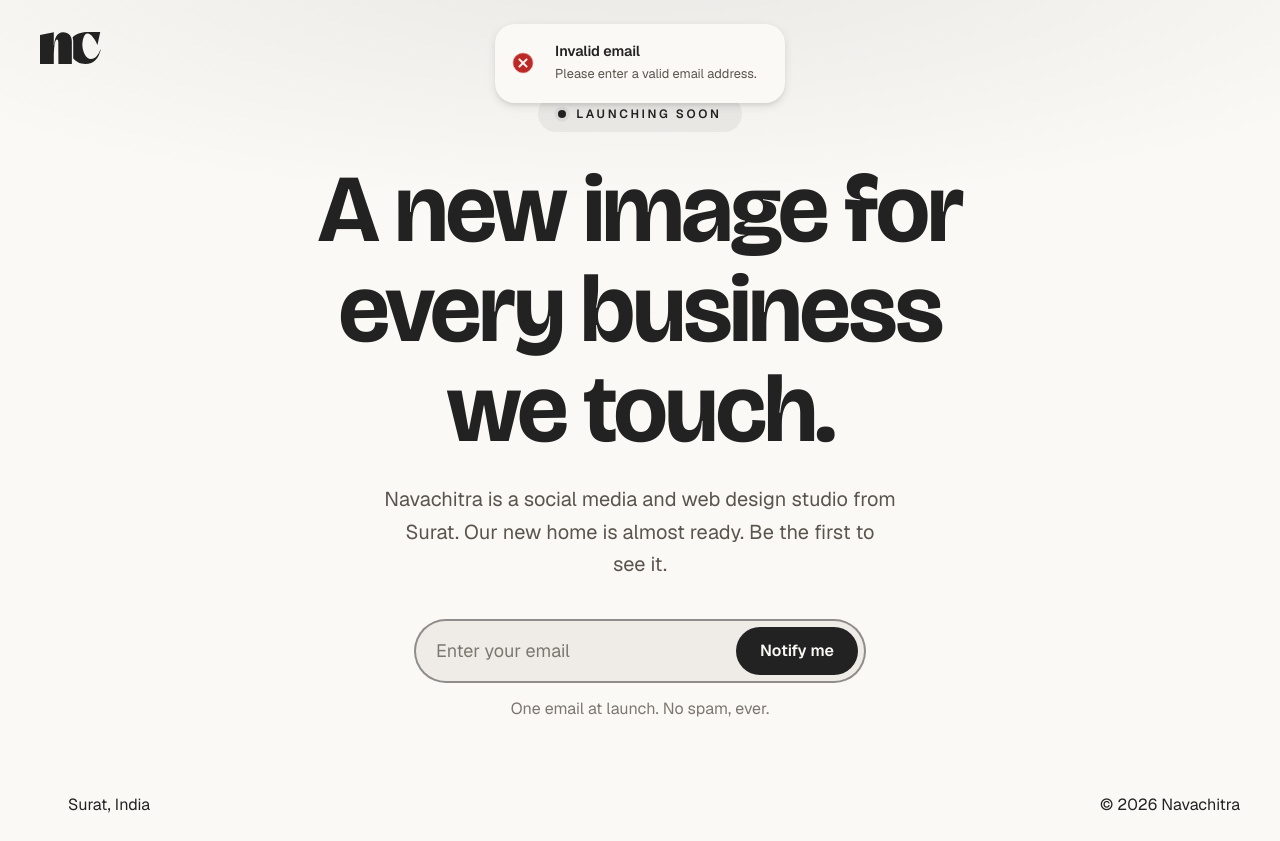
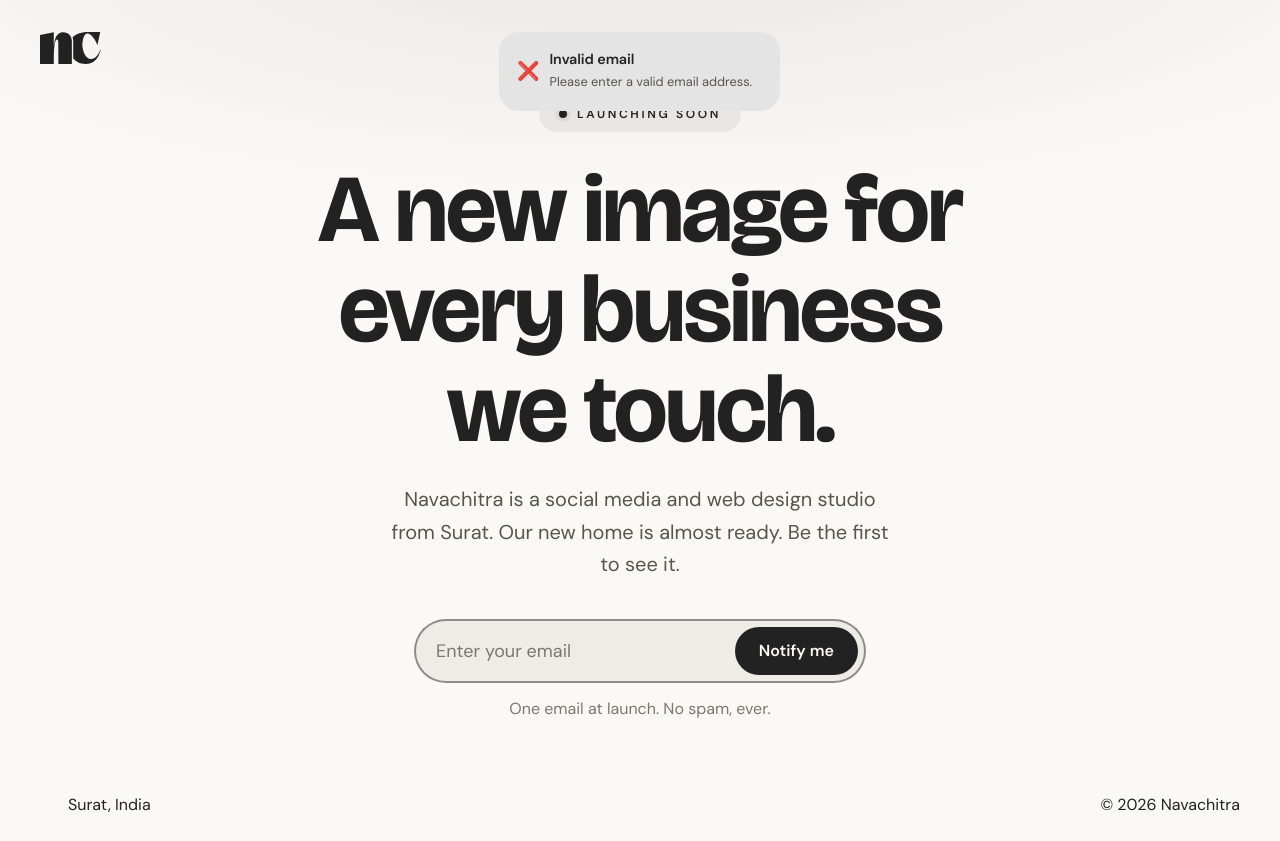
Before and after one commit to navachitraco/navachitra-website, a Next.js app: page / in a window 1280 px wide. Both pictures are taken after a click on the button "Notify me". Built offline with nearby package versions, Linux system fonts and the light colour scheme; some icons are missing.

Commit message:
Refactor global styles to update font families, enhance toast notifications with emojis, and improve email input handling on the homepage

```diff
--- a/app/globals.css
+++ b/app/globals.css
@@ -28,8 +28,8 @@
   --color-danger: oklch(52% 0.185 27);
   --color-success: oklch(58% 0.13 155);
 
-  --font-sans: var(--font-hanken), ui-sans-serif, system-ui, sans-serif;
-  --font-display: var(--font-bricolage), var(--font-hanken), sans-serif;
+  --font-sans: var(--font-dm-sans), ui-sans-serif, system-ui, sans-serif;
+  --font-display: var(--font-bricolage), var(--font-dm-sans), sans-serif;
 }
 
 :root {
@@ -62,6 +62,7 @@
   --input: color-mix(in oklch, var(--color-ink) 16%, transparent);
   --ring: var(--color-brand);
   --radius: 0.625rem;
+  --toast-bg: #e4e4e4;
 }
 
 /*
@@ -81,6 +82,7 @@
   --color-brand-deep: oklch(88% 0.005 264); /* zinc-200 */
   --color-danger: oklch(66% 0.17 27);
   --color-success: oklch(72% 0.14 155);
+  --toast-bg: #2b261f;
 }
 
 body {
--- a/app/layout.tsx
+++ b/app/layout.tsx
@@ -1,12 +1,10 @@
 import { Toaster } from "@/components/ui/toast"
 import type { Metadata, Viewport } from "next"
-import { Bricolage_Grotesque, Hanken_Grotesk, Geist } from "next/font/google"
+import { Bricolage_Grotesque, DM_Sans } from "next/font/google"
 
 import { ThemeHotkey } from "@/components/theme-hotkey"
 import "./globals.css"
 import { cn } from "@/lib/utils"
-
-const geist = Geist({ subsets: ["latin"], variable: "--font-sans" })
 
 // Runs before paint to set the theme class from the saved choice (or the
 // device preference when there is none), avoiding a flash of the wrong theme.
@@ -17,9 +15,9 @@ const bricolage = Bricolage_Grotesque({
   variable: "--font-bricolage",
 })
 
-const hanken = Hanken_Grotesk({
+const dmSans = DM_Sans({
   subsets: ["latin"],
-  variable: "--font-hanken",
+  variable: "--font-dm-sans",
 })
 
 export const metadata: Metadata = {
@@ -51,12 +49,7 @@ export default function RootLayout({
   return (
     <html
       lang="en"
-      className={cn(
-        bricolage.variable,
-        hanken.variable,
-        "font-sans",
-        geist.variable
-      )}
+      className={cn(bricolage.variable, dmSans.variable, "font-sans")}
       suppressHydrationWarning
     >
       <head>
--- a/app/page.tsx
+++ b/app/page.tsx
@@ -196,6 +196,12 @@ export default function Home() {
                     setEmail(event.target.value)
                     if (invalid) setInvalid(false)
                   }}
+                  onKeyDown={(event) => {
+                    if (event.key === "Enter" && !loading) {
+                      event.preventDefault()
+                      handleNotifyClick()
+                    }
+                  }}
                   placeholder="Enter your email"
                   aria-label="Email address"
                   aria-invalid={invalid}
--- a/components/ui/toast.tsx
+++ b/components/ui/toast.tsx
@@ -1,7 +1,23 @@
 "use client"
 
 import { Toaster as HotToaster, toast } from "react-hot-toast"
-import { InfoIcon } from "lucide-react"
+
+const EMOJIS = {
+  success: "✅",
+  error: "❌",
+  info: "⚠️",
+} as const
+
+function ToastEmoji({ variant }: { variant: keyof typeof EMOJIS }) {
+  return (
+    <span
+      aria-hidden="true"
+      className="shrink-0 text-lg leading-none select-none"
+    >
+      {EMOJIS[variant]}
+    </span>
+  )
+}
 
 function ToastContent({
   title,
@@ -26,17 +42,16 @@ function ToastContent({
 
 export const notify = {
   success: (title: string, description?: string) =>
-    toast.success(<ToastContent title={title} description={description} />),
+    toast.success(<ToastContent title={title} description={description} />, {
+      icon: <ToastEmoji variant="success" />,
+    }),
   error: (title: string, description?: string) =>
-    toast.error(<ToastContent title={title} description={description} />),
+    toast.error(<ToastContent title={title} description={description} />, {
+      icon: <ToastEmoji variant="error" />,
+    }),
   info: (title: string, description?: string) =>
     toast(<ToastContent title={title} description={description} />, {
-      icon: (
-        <InfoIcon
-          className="size-5 shrink-0"
-          style={{ color: "var(--color-brand)" }}
-        />
-      ),
+      icon: <ToastEmoji variant="info" />,
     }),
 }
 
@@ -45,31 +60,17 @@ export function Toaster() {
     <HotToaster
       position="top-center"
       gutter={10}
-      containerStyle={{ top: 24 }}
+      containerStyle={{ top: 32 }}
       toastOptions={{
         duration: 4000,
         style: {
-          background: "var(--popover)",
+          background: "var(--toast-bg)",
           color: "var(--popover-foreground)",
           border: "none",
           borderRadius: "calc(var(--radius) * 2)",
-          // boxShadow:
-          //   "0 1px 2px color-mix(in oklch, var(--color-ink) 8%, transparent), 0 18px 44px -18px color-mix(in oklch, var(--color-ink) 38%, transparent)",
+          boxShadow: "none",
           padding: "0.875rem 1.125rem",
           maxWidth: "24rem",
-          gap: "0.75rem",
-        },
-        success: {
-          iconTheme: {
-            primary: "var(--color-success)",
-            secondary: "var(--popover)",
-          },
-        },
-        error: {
-          iconTheme: {
-            primary: "var(--color-danger)",
-            secondary: "var(--popover)",
-          },
         },
       }}
     />
```
